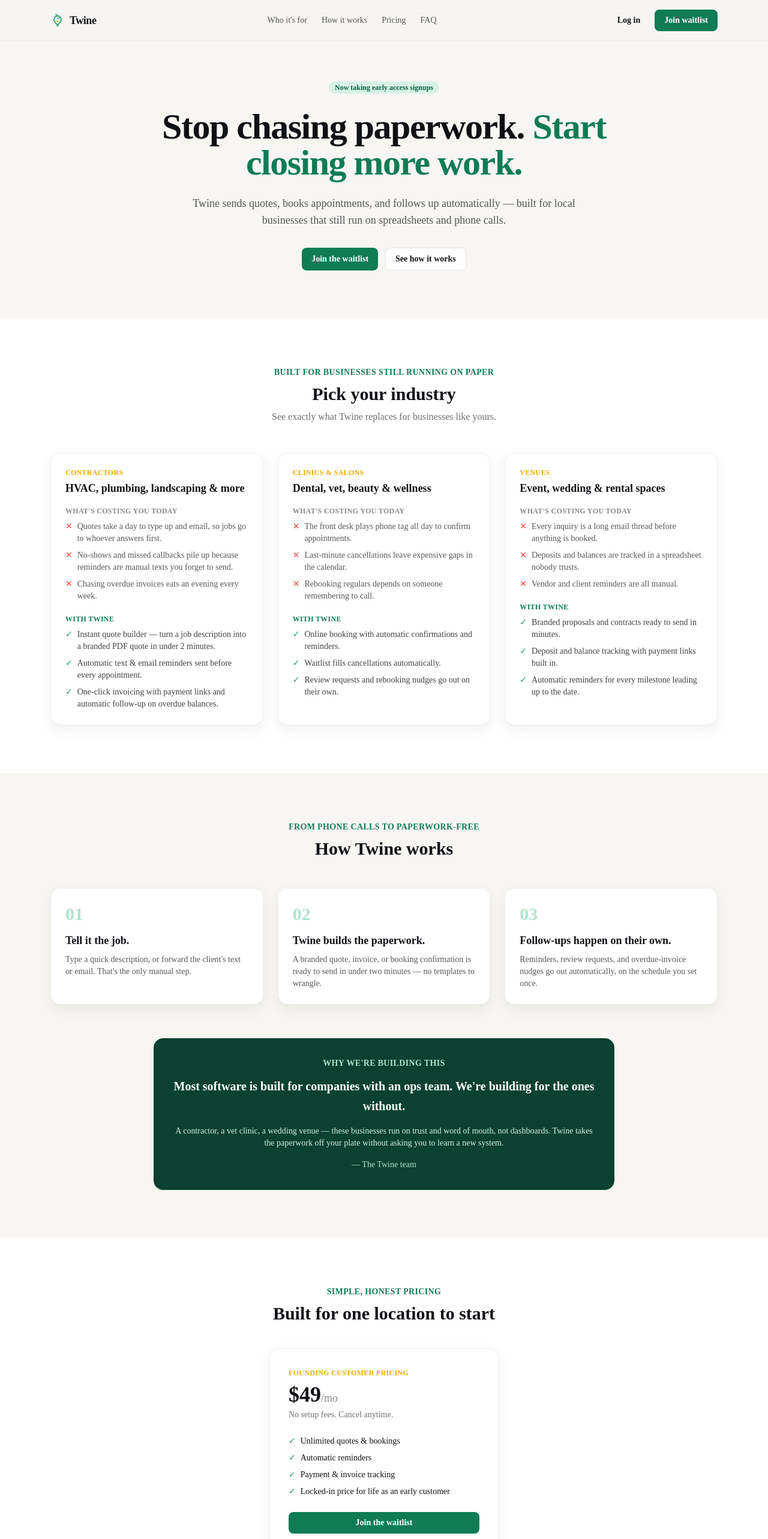
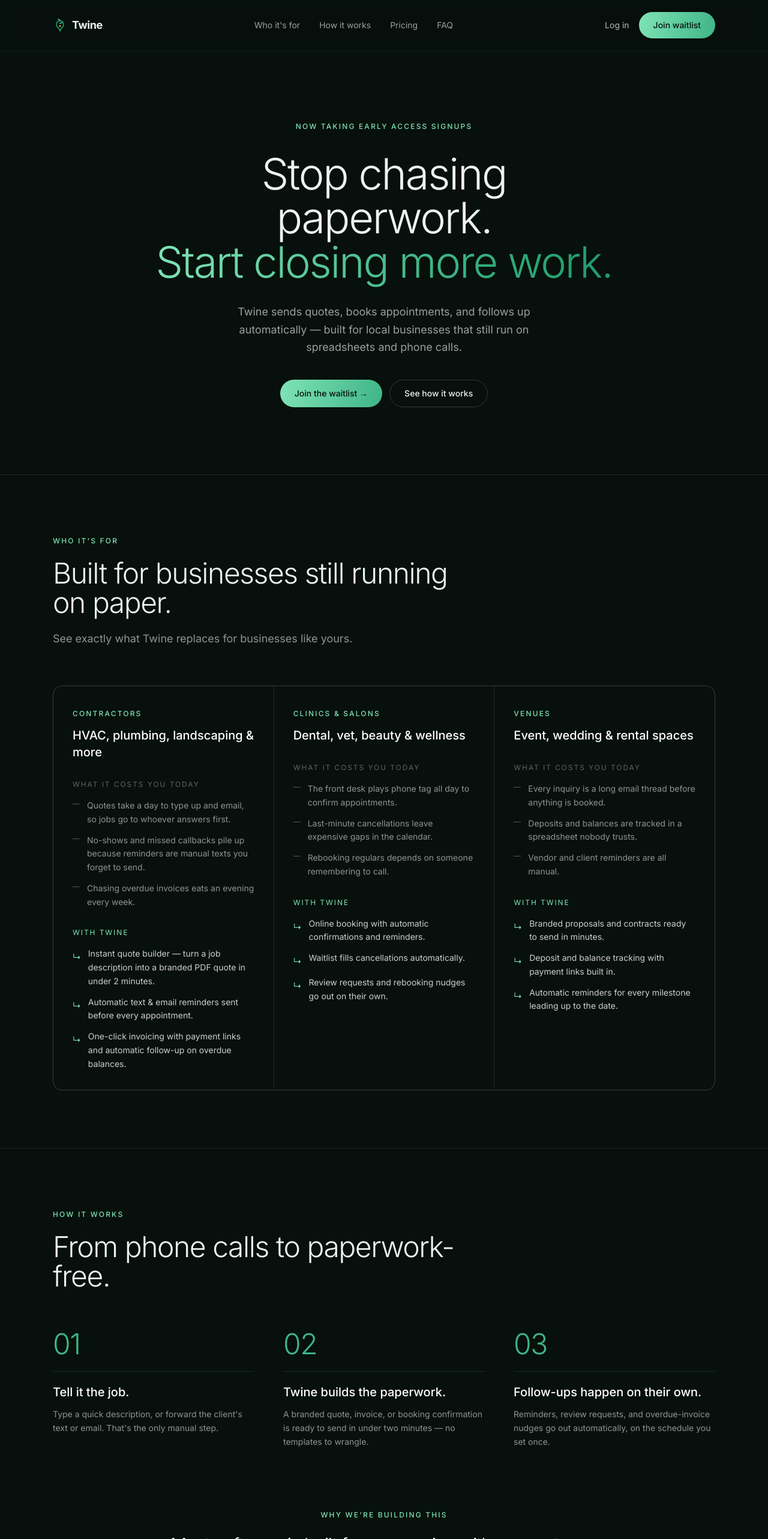
Before and after one commit to garynangel2-stack/Twine, a Next.js app: page / in a window 1280 px wide. Shown: the top 2566 px of the page at 60% size. Built offline with nearby package versions, Linux system fonts and the light colour scheme.

Commit message:
Redesign: dark editorial vine landing + obsidian app theme (src/app)

```diff
--- a/src/app/layout.tsx
+++ b/src/app/layout.tsx
@@ -1,5 +1,13 @@
 import type { Metadata } from "next";
+import { Inter } from "next/font/google";
 import "./globals.css";
+
+const sans = Inter({
+  subsets: ["latin"],
+  weight: ["300", "400", "500", "600", "700"],
+  variable: "--font-sans",
+  display: "swap",
+});
 
 export const metadata: Metadata = {
   title: "Twine — Quotes, bookings & reminders on autopilot",
@@ -9,7 +17,7 @@
 
 export default function RootLayout({ children }: { children: React.ReactNode }) {
   return (
-    <html lang="en">
+    <html lang="en" className={sans.variable}>
       <body>{children}</body>
     </html>
   );
--- a/src/app/page.tsx
+++ b/src/app/page.tsx
@@ -63,65 +63,83 @@
 
 export default function HomePage() {
   return (
-    <main className="min-h-screen">
+    <main className="site min-h-screen">
       {/* Nav */}
-      <header id="top" className="sticky top-0 z-30 border-b border-black/5 bg-paper/80 backdrop-blur">
-        <div className="mx-auto flex max-w-6xl items-center justify-between px-5 py-4">
-          <Logo className="text-lg text-ink" />
-          <nav className="hidden items-center gap-6 text-sm font-medium text-ink/70 md:flex">
-            <a href="#who-its-for" className="hover:text-ink">Who it&apos;s for</a>
-            <a href="#how-it-works" className="hover:text-ink">How it works</a>
-            <a href="#pricing" className="hover:text-ink">Pricing</a>
-            <a href="#faq" className="hover:text-ink">FAQ</a>
+      <header id="top" className="sticky top-0 z-30 border-b border-white/5 bg-[#07100c]/70 backdrop-blur">
+        <div className="mx-auto flex max-w-6xl items-center justify-between px-6 py-5">
+          <Logo className="text-lg" />
+          <nav className="hidden items-center gap-8 text-sm text-white/60 md:flex">
+            <a href="#who-its-for" className="transition-colors hover:text-white">Who it&apos;s for</a>
+            <a href="#how-it-works" className="transition-colors hover:text-white">How it works</a>
+            <a href="#pricing" className="transition-colors hover:text-white">Pricing</a>
+            <a href="#faq" className="transition-colors hover:text-white">FAQ</a>
           </nav>
-          <div className="flex items-center gap-2">
-            <Link href="/login" className="btn-ghost">Log in</Link>
-            <a href="#waitlist" className="btn-primary">Join waitlist</a>
+          <div className="flex items-center gap-4">
+            <Link href="/login" className="text-sm text-white/70 transition-colors hover:text-white">Log in</Link>
+            <a href="#waitlist" className="cta cta-primary">Join waitlist</a>
           </div>
         </div>
       </header>
 
       {/* Hero */}
-      <section className="mx-auto max-w-6xl px-5 pt-16 pb-20 text-center">
-        <span className="badge bg-brand-100 text-brand-700">Now taking early access signups</span>
-        <h1 className="mx-auto mt-6 max-w-3xl text-4xl font-extrabold leading-tight tracking-tight sm:text-6xl">
-          Stop chasing paperwork. <span className="text-brand-600">Start closing more work.</span>
+      <section className="relative overflow-hidden">
+        <div
+          className="pointer-events-none absolute inset-0 -z-10"
+          style={{ background: "radial-gradient(60% 55% at 50% 0%, rgba(63,181,135,0.16), transparent 70%)" }}
+        />
+        <div className="mx-auto max-w-4xl px-6 pt-28 pb-28 text-center">
+          <span className="eyebrow">Now taking early access signups</span>
+          <h1 className="display mx-auto mt-8 max-w-3xl text-5xl sm:text-7xl">
+            Stop chasing paperwork.
+            <br />
+            <span className="accent">Start closing more work.</span>
           </h1>
-        <p className="mx-auto mt-6 max-w-2xl text-lg text-ink/70">
+          <p className="mx-auto mt-8 max-w-xl text-lg leading-relaxed text-white/60">
             Twine sends quotes, books appointments, and follows up automatically — built for local
             businesses that still run on spreadsheets and phone calls.
           </p>
-        <div className="mt-8 flex justify-center gap-3">
-          <a href="#waitlist" className="btn-primary">Join the waitlist</a>
-          <a href="#how-it-works" className="btn-outline">See how it works</a>
+          <div className="mt-10 flex flex-wrap justify-center gap-3">
+            <a href="#waitlist" className="cta cta-primary">Join the waitlist →</a>
+            <a href="#how-it-works" className="cta cta-ghost">See how it works</a>
+          </div>
         </div>
       </section>
 
       {/* Who it's for */}
-      <section id="who-its-for" className="bg-white py-20">
-        <div className="mx-auto max-w-6xl px-5">
-          <p className="text-center text-sm font-semibold uppercase tracking-wide text-brand-600">
-            Built for businesses still running on paper
-          </p>
-          <h2 className="mt-2 text-center text-3xl font-bold">Pick your industry</h2>
-          <p className="mx-auto mt-2 max-w-xl text-center text-ink/60">
+      <section id="who-its-for" className="border-t rule">
+        <div className="mx-auto max-w-6xl px-6 py-24">
+          <div className="max-w-2xl">
+            <span className="eyebrow">Who it&apos;s for</span>
+            <h2 className="display mt-5 text-4xl sm:text-5xl">
+              Built for businesses still running on paper.
+            </h2>
+            <p className="mt-5 text-lg leading-relaxed text-white/55">
               See exactly what Twine replaces for businesses like yours.
             </p>
-          <div className="mt-12 grid gap-6 lg:grid-cols-3">
+          </div>
+          <div className="mt-16 grid gap-px overflow-hidden rounded-2xl border border-white/10 bg-white/10 md:grid-cols-3">
             {INDUSTRIES.map((ind) => (
-              <div key={ind.key} className="card p-6">
-                <p className="text-xs font-bold uppercase tracking-wide text-accent">{ind.key}</p>
-                <h3 className="mt-1 text-lg font-bold">{ind.heading}</h3>
-                <p className="mt-4 text-xs font-semibold uppercase tracking-wide text-ink/50">What&apos;s costing you today</p>
-                <ul className="mt-2 space-y-2 text-sm text-ink/70">
+              <div key={ind.key} className="bg-[#07100c] p-8">
+                <span className="eyebrow">{ind.key}</span>
+                <h3 className="mt-3 text-xl font-medium text-white">{ind.heading}</h3>
+
+                <p className="mt-8 text-xs uppercase tracking-[0.16em] text-white/35">What it costs you today</p>
+                <ul className="mt-4 space-y-3 text-sm leading-relaxed text-white/55">
                   {ind.pains.map((p) => (
-                    <li key={p} className="flex gap-2"><span className="text-red-500">✕</span>{p}</li>
+                    <li key={p} className="flex gap-3">
+                      <span className="mt-2 h-px w-3 shrink-0 bg-white/30" />
+                      {p}
+                    </li>
                   ))}
                 </ul>
-                <p className="mt-5 text-xs font-semibold uppercase tracking-wide text-brand-600">With Twine</p>
-                <ul className="mt-2 space-y-2 text-sm text-ink/80">
+
+                <p className="mt-8 text-xs uppercase tracking-[0.16em]" style={{ color: "var(--vine-soft)" }}>With Twine</p>
+                <ul className="mt-4 space-y-3 text-sm leading-relaxed text-white/80">
                   {ind.gains.map((g) => (
-                    <li key={g} className="flex gap-2"><span className="text-brand-500">✓</span>{g}</li>
+                    <li key={g} className="flex gap-3">
+                      <span className="mt-1.5 shrink-0" style={{ color: "var(--vine-soft)" }}>↳</span>
+                      {g}
+                    </li>
                   ))}
                 </ul>
               </div>
@@ -131,68 +149,82 @@
       </section>
 
       {/* How it works */}
-      <section id="how-it-works" className="py-20">
-        <div className="mx-auto max-w-6xl px-5">
-          <p className="text-center text-sm font-semibold uppercase tracking-wide text-brand-600">
-            From phone calls to paperwork-free
-          </p>
-          <h2 className="mt-2 text-center text-3xl font-bold">How Twine works</h2>
-          <div className="mt-12 grid gap-6 md:grid-cols-3">
+      <section id="how-it-works" className="border-t rule">
+        <div className="mx-auto max-w-6xl px-6 py-24">
+          <div className="max-w-2xl">
+            <span className="eyebrow">How it works</span>
+            <h2 className="display mt-5 text-4xl sm:text-5xl">
+              From phone calls to paperwork-free.
+            </h2>
+          </div>
+          <div className="mt-16 grid gap-12 md:grid-cols-3">
             {STEPS.map((s) => (
-              <div key={s.n} className="card p-6">
-                <div className="text-3xl font-black text-brand-200">{s.n}</div>
-                <h3 className="mt-3 text-lg font-bold">{s.t}</h3>
-                <p className="mt-2 text-sm text-ink/70">{s.d}</p>
+              <div key={s.n}>
+                <div className="display text-5xl" style={{ color: "var(--vine)" }}>{s.n}</div>
+                <div className="mt-5 h-px w-full bg-white/10" />
+                <h3 className="mt-5 text-xl font-medium text-white">{s.t}</h3>
+                <p className="mt-3 text-sm leading-relaxed text-white/55">{s.d}</p>
               </div>
             ))}
           </div>
-          <div className="mx-auto mt-14 max-w-3xl rounded-2xl bg-brand-900 p-8 text-center text-white">
-            <p className="text-sm font-semibold uppercase tracking-wide text-brand-200">Why we&apos;re building this</p>
-            <p className="mt-3 text-xl font-semibold leading-relaxed">
+
+          <figure className="mx-auto mt-24 max-w-3xl text-center">
+            <p className="eyebrow justify-center">Why we&apos;re building this</p>
+            <blockquote className="display mt-6 text-2xl leading-snug text-white sm:text-3xl">
               Most software is built for companies with an ops team. We&apos;re building for the ones without.
-            </p>
-            <p className="mt-4 text-sm text-brand-100">
+            </blockquote>
+            <figcaption className="mt-8 text-base leading-relaxed text-white/55">
               A contractor, a vet clinic, a wedding venue — these businesses run on trust and word of
-              mouth, not dashboards. Twine takes the paperwork off your plate without asking you to
-              learn a new system.
-            </p>
-            <p className="mt-4 text-sm text-brand-200">— The Twine team</p>
-          </div>
+              mouth, not dashboards. Twine takes the paperwork off your plate without asking you to learn
+              a new system.
+              <span className="mt-3 block text-sm" style={{ color: "var(--vine-soft)" }}>— The Twine team</span>
+            </figcaption>
+          </figure>
         </div>
       </section>
 
       {/* Pricing */}
-      <section id="pricing" className="bg-white py-20">
-        <div className="mx-auto max-w-6xl px-5 text-center">
-          <p className="text-sm font-semibold uppercase tracking-wide text-brand-600">Simple, honest pricing</p>
-          <h2 className="mt-2 text-3xl font-bold">Built for one location to start</h2>
-          <div className="mx-auto mt-10 max-w-sm card p-8 text-left">
-            <p className="text-xs font-semibold uppercase tracking-wide text-accent">Founding customer pricing</p>
-            <p className="mt-2 text-4xl font-extrabold">$49<span className="text-lg font-medium text-ink/50">/mo</span></p>
-            <p className="mt-1 text-sm text-ink/60">No setup fees. Cancel anytime.</p>
-            <ul className="mt-6 space-y-2 text-sm">
+      <section id="pricing" className="border-t rule">
+        <div className="mx-auto grid max-w-6xl items-center gap-14 px-6 py-24 md:grid-cols-2">
+          <div>
+            <span className="eyebrow">Pricing</span>
+            <h2 className="display mt-5 text-4xl sm:text-5xl">
+              Simple, honest, built for one location to start.
+            </h2>
+            <p className="mt-5 text-lg leading-relaxed text-white/55">
+              No setup fees. Cancel anytime. Founding customers lock in their price for good.
+            </p>
+          </div>
+          <div className="panel p-10">
+            <span className="eyebrow">Founding customer</span>
+            <p className="display mt-4 text-6xl text-white">
+              $49<span className="text-xl font-normal text-white/45">/mo</span>
+            </p>
+            <ul className="mt-8 space-y-3 text-sm text-white/75">
               {["Unlimited quotes & bookings", "Automatic reminders", "Payment & invoice tracking", "Locked-in price for life as an early customer"].map((f) => (
-                <li key={f} className="flex gap-2"><span className="text-brand-500">✓</span>{f}</li>
+                <li key={f} className="flex gap-3">
+                  <span style={{ color: "var(--vine-soft)" }}>↳</span>{f}
+                </li>
               ))}
             </ul>
-            <a href="#waitlist" className="btn-primary mt-6 w-full">Join the waitlist</a>
+            <a href="#waitlist" className="cta cta-primary mt-10 w-full">Join the waitlist →</a>
           </div>
         </div>
       </section>
 
       {/* FAQ */}
-      <section id="faq" className="py-20">
-        <div className="mx-auto max-w-3xl px-5">
-          <p className="text-center text-sm font-semibold uppercase tracking-wide text-brand-600">Questions</p>
-          <h2 className="mt-2 text-center text-3xl font-bold">Frequently asked</h2>
-          <div className="mt-10 space-y-3">
+      <section id="faq" className="border-t rule">
+        <div className="mx-auto max-w-3xl px-6 py-24">
+          <span className="eyebrow">Questions</span>
+          <h2 className="display mt-5 text-4xl sm:text-5xl">Frequently asked.</h2>
+          <div className="mt-12 divide-y divide-white/10 border-y border-white/10">
             {FAQ.map((f) => (
-              <details key={f.q} className="card group p-5">
-                <summary className="flex cursor-pointer list-none items-center justify-between font-semibold">
+              <details key={f.q} className="group py-5">
+                <summary className="flex cursor-pointer list-none items-center justify-between gap-6 text-lg font-normal text-white/90">
                   {f.q}
-                  <span className="text-brand-500 group-open:rotate-45 transition-transform">+</span>
+                  <span className="text-xl transition-transform group-open:rotate-45" style={{ color: "var(--vine-soft)" }}>+</span>
                 </summary>
-                <p className="mt-3 text-sm text-ink/70">{f.a}</p>
+                <p className="mt-4 max-w-2xl text-sm leading-relaxed text-white/55">{f.a}</p>
               </details>
             ))}
           </div>
@@ -200,14 +232,18 @@
       </section>
 
       {/* Waitlist */}
-      <section id="waitlist" className="bg-brand-50 py-20">
-        <div className="mx-auto grid max-w-5xl items-center gap-10 px-5 md:grid-cols-2">
+      <section id="waitlist" className="relative overflow-hidden border-t rule">
+        <div
+          className="pointer-events-none absolute inset-0 -z-10"
+          style={{ background: "radial-gradient(50% 60% at 50% 100%, rgba(63,181,135,0.14), transparent 70%)" }}
+        />
+        <div className="mx-auto grid max-w-5xl items-center gap-12 px-6 py-24 md:grid-cols-2">
           <div>
-            <p className="text-sm font-semibold uppercase tracking-wide text-brand-600">Founding customers, chapter one</p>
-            <h2 className="mt-2 text-3xl font-bold">Get early access</h2>
-            <p className="mt-3 text-ink/70">
-              We&apos;re onboarding a small group of founding customers first. Join the waitlist to be
-              one of them.
+            <span className="eyebrow">Founding customers, chapter one</span>
+            <h2 className="display mt-5 text-4xl sm:text-5xl">Get early access.</h2>
+            <p className="mt-5 text-lg leading-relaxed text-white/60">
+              We&apos;re onboarding a small group of founding customers first. Join the waitlist to be one
+              of them.
             </p>
           </div>
           <WaitlistForm />
@@ -215,34 +251,34 @@
       </section>
 
       {/* Footer */}
-      <footer className="border-t border-black/5 bg-white py-12">
-        <div className="mx-auto grid max-w-6xl gap-8 px-5 md:grid-cols-3">
+      <footer className="border-t rule">
+        <div className="mx-auto grid max-w-6xl gap-10 px-6 py-16 md:grid-cols-3">
           <div>
-            <Logo className="text-ink" />
-            <p className="mt-3 max-w-xs text-sm text-ink/60">
+            <Logo />
+            <p className="mt-4 max-w-xs text-sm leading-relaxed text-white/45">
               Quotes, bookings, and reminders on autopilot for local businesses that still run on
               spreadsheets and phone calls.
             </p>
           </div>
           <div>
-            <p className="text-sm font-semibold">Product</p>
-            <ul className="mt-3 space-y-1 text-sm text-ink/60">
-              <li><a href="#who-its-for" className="hover:text-ink">Who it&apos;s for</a></li>
-              <li><a href="#how-it-works" className="hover:text-ink">How it works</a></li>
-              <li><a href="#pricing" className="hover:text-ink">Pricing</a></li>
-              <li><a href="#faq" className="hover:text-ink">FAQ</a></li>
+            <p className="text-sm font-medium text-white/80">Product</p>
+            <ul className="mt-4 space-y-2 text-sm text-white/45">
+              <li><a href="#who-its-for" className="transition-colors hover:text-white">Who it&apos;s for</a></li>
+              <li><a href="#how-it-works" className="transition-colors hover:text-white">How it works</a></li>
+              <li><a href="#pricing" className="transition-colors hover:text-white">Pricing</a></li>
+              <li><a href="#faq" className="transition-colors hover:text-white">FAQ</a></li>
             </ul>
           </div>
           <div>
-            <p className="text-sm font-semibold">Company</p>
-            <ul className="mt-3 space-y-1 text-sm text-ink/60">
-              <li><Link href="/privacy" className="hover:text-ink">Privacy Policy</Link></li>
-              <li><a href="mailto:hello@twine.app" className="hover:text-ink">hello@twine.app</a></li>
-              <li><Link href="/login" className="hover:text-ink">Customer login</Link></li>
+            <p className="text-sm font-medium text-white/80">Company</p>
+            <ul className="mt-4 space-y-2 text-sm text-white/45">
+              <li><Link href="/privacy" className="transition-colors hover:text-white">Privacy Policy</Link></li>
+              <li><a href="mailto:hello@twine.app" className="transition-colors hover:text-white">hello@twine.app</a></li>
+              <li><Link href="/login" className="transition-colors hover:text-white">Customer login</Link></li>
             </ul>
           </div>
         </div>
-        <p className="mx-auto mt-8 max-w-6xl px-5 text-xs text-ink/40">
+        <p className="mx-auto max-w-6xl px-6 pb-12 text-xs text-white/30">
           © 2026 Twine. Early access — onboarding founding customers now.
         </p>
       </footer>
```
Lines whose indentation alone changed are shown as unchanged.
